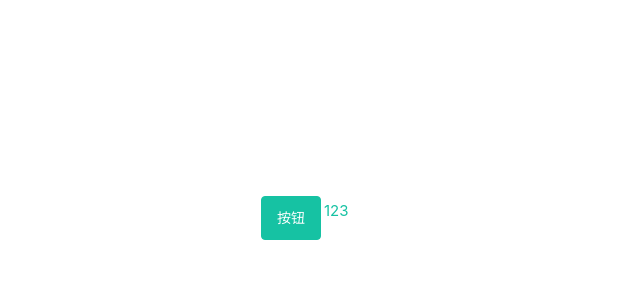
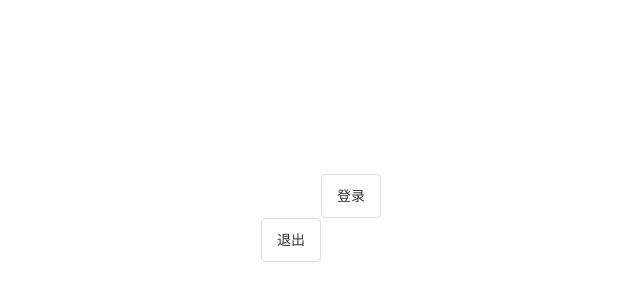
Before and after one commit to xiaojie125/patients-h5-100, a Vue app: page / in a window 1280 px wide. Shown: the part 182-482 px from the top of the page, without its empty margins (319-959 px from the left). Built offline with nearby package versions, Linux system fonts and the light colour scheme; the HTML template or start-up script is replaced by a standard one.

Commit message:
feat: 添加数据持久化，user数据

```diff
--- a/package.json
+++ b/package.json
@@ -20,6 +20,7 @@
   },
   "dependencies": {
     "pinia": "^3.0.3",
+    "pinia-plugin-persistedstate": "^3.0.1",
     "vant": "^4.9.21",
     "vue": "^3.5.17",
     "vue-router": "^4.5.1"
@@ -39,7 +40,7 @@
     "lint-staged": "^16.1.2",
     "npm-run-all2": "^8.0.4",
     "postcss-px-to-viewport": "^1.1.1",
-    "prettier": "3.5.3",
+    "prettier": "^2.7.1",
     "sass": "^1.89.2",
     "typescript": "~5.8.0",
     "vite": "^7.0.0",
--- a/src/App.vue
+++ b/src/App.vue
@@ -1,11 +1,26 @@
 <template>
-  <!-- 验证vant颜色被覆盖 -->
-  <van-button type="primary">按钮</van-button>
-  <a href="#">123</a>
+  <p>{{ store.user }}</p>
+  <van-button
+    @click="
+      store.setUser({
+        id: '1',
+        mobile: '1',
+        account: '1',
+        avatar: '1',
+        token: '1'
+      })
+    "
+  >
+    登录
+  </van-button>
+  <van-button @click="store.delUser()">退出</van-button>
 </template>
 
 <script setup lang="ts">
 import { Button as VanButton } from 'vant'
+import { useUserStore } from './stores'
+
+const store = useUserStore()
 </script>
 
 <style scoped lang="scss">
--- a/src/main.ts
+++ b/src/main.ts
@@ -1,7 +1,7 @@
 import './assets/main.css'
 
 import { createApp } from 'vue'
-import { createPinia } from 'pinia'
+import pinia from './stores/index'
 
 import App from './App.vue'
 import router from './router'
@@ -12,7 +12,7 @@ import './styles/main.scss'
 
 const app = createApp(App)
 
-app.use(createPinia())
+app.use(pinia)
 app.use(router)
 
 app.mount('#app')
--- /dev/null
+++ b/src/stores/index.ts
@@ -0,0 +1,12 @@
+import { createPinia } from 'pinia'
+import persist from 'pinia-plugin-persistedstate'
+
+// 创建pinia实例
+const pinia = createPinia()
+// 使用pinia-plugin-persistedstate插件
+pinia.use(persist)
+// 导出pinia实例
+export default pinia
+
+// 统一导出
+export * from './modules/user'
--- /dev/null
+++ b/src/stores/modules/user.ts
@@ -0,0 +1,23 @@
+import type { User } from '@/types/user'
+import { defineStore } from 'pinia'
+import { ref } from 'vue'
+
+export const useUserStore = defineStore(
+  'cp-user',
+  () => {
+    // 用户信息
+    const user = ref<User>()
+    // 设置用户，登录后使用
+    const setUser = (u: User) => {
+      user.value = u
+    }
+    // 清空用户，退出后使用
+    const delUser = () => {
+      user.value = undefined
+    }
+    return { user, setUser, delUser }
+  },
+  {
+    persist: true
+  }
+)
```
Also changed, not shown: src/stores/counter.ts (deleted, +0 -12 lines), src/types/user.d.ts (added, +13 -0 lines), 1 other file (tests, documents, lock files or other folders).
